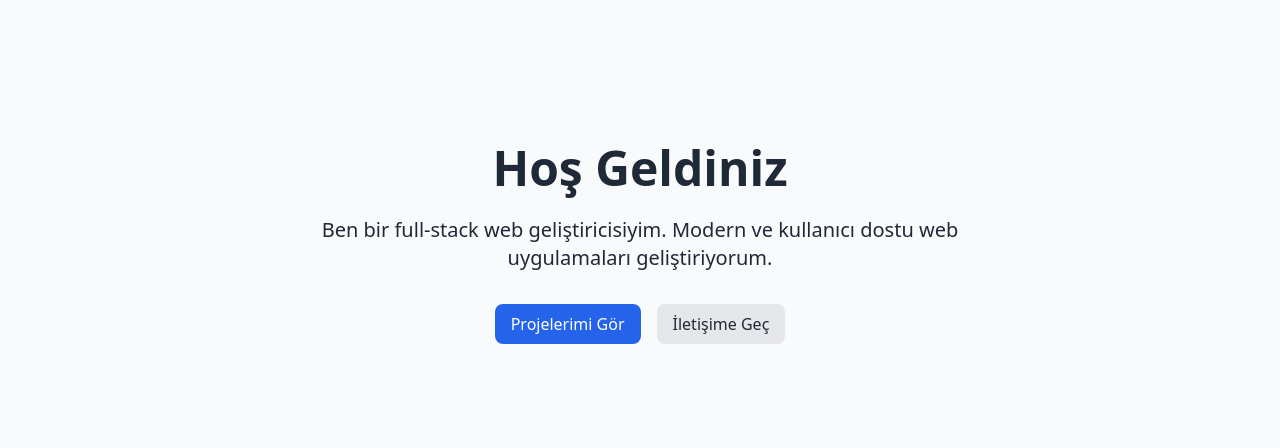
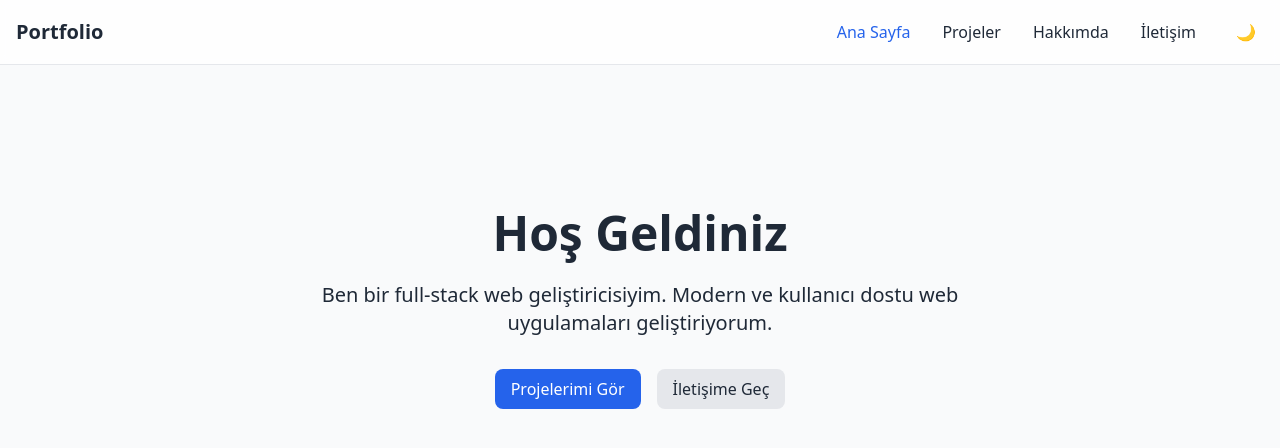
Before and after one commit to Braindll/mcp-test, a Vue app: page / in a window 1280 px wide. Shown: the top 448 px of the page. Built offline with nearby package versions, Linux system fonts and the light colour scheme.

Commit message:
App.vue güncellendi ve navigasyon eklendi

```diff
--- a/src/App.vue
+++ b/src/App.vue
@@ -1,8 +1,6 @@
 <template>
   <div class="min-h-screen bg-gray-50 dark:bg-gray-900 transition-colors duration-300">
-    <nav class="fixed w-full z-50">
-      <!-- Navigation component gelecek -->
-    </nav>
+    <TheNavigation />
 
     <router-view v-slot="{ Component }">
       <transition
@@ -19,6 +17,7 @@
 <script setup>
 import { onMounted } from 'vue'
 import { useThemeStore } from './stores/theme'
+import TheNavigation from './components/TheNavigation.vue'
 
 const themeStore = useThemeStore()
 
```
